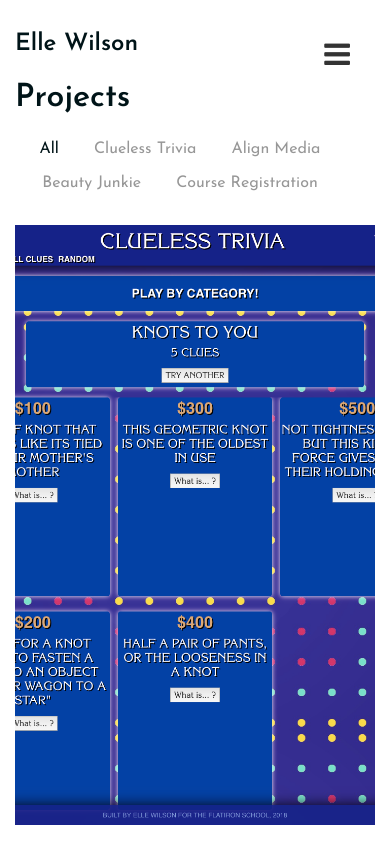
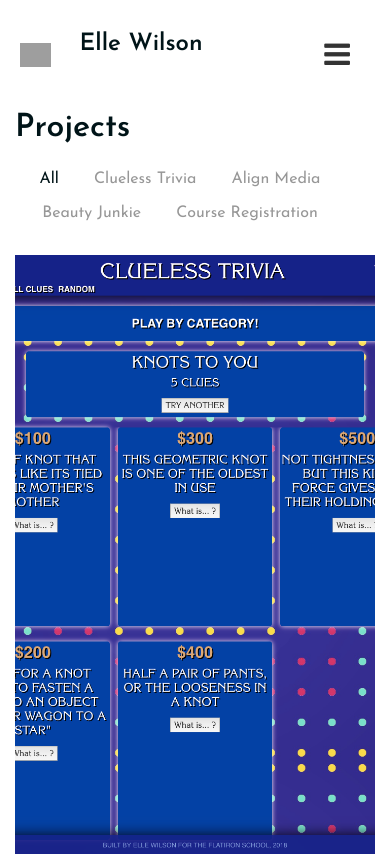
Before and after one commit to ellewilson96/web-portfolio, a PHP site: page /work.html in a window 390 px wide. Shown: the top 854 px of the page. Run offline with PHP 8.4, Linux system fonts and the light colour scheme; grey boxes are pictures that could not be loaded.

Commit message:
add personal photo to header and rework responsive layout

```diff
--- a/about.html
+++ b/about.html
@@ -37,10 +37,13 @@
 				<div class="col-lg-4 col-md-3">
 					<div class="logo">
 						<h2 class="site-logo">Elle Wilson</h2>
+				</div>
+					<div class="profile">
+						<img src="./img/profile.png">
 					</div>
 				</div>
 				<div class="col-lg-8 col-md-9">
-					<a href="" class="site-btn header-btn">Get in touch</a>
+					<a href="contact.html" class="site-btn header-btn">Get in touch</a>
 					<nav class="main-menu">
 						<ul>
 							<li><a href="home.html">Home</a></li>
--- a/blog.html
+++ b/blog.html
@@ -37,10 +37,13 @@
 				<div class="col-lg-4 col-md-3">
 					<div class="logo">
 						<h2 class="site-logo">Elle Wilson</h2>
+				</div>
+					<div class="profile">
+						<img src="./img/profile.png">
 					</div>
 				</div>
 				<div class="col-lg-8 col-md-9">
-					<a href="" class="site-btn header-btn">Get in touch</a>
+					<a href="contact.html" class="site-btn header-btn">Get in touch</a>
 					<nav class="main-menu">
 						<ul>
 							<li><a href="home.html">Home</a></li>
--- a/css/style.css
+++ b/css/style.css
@@ -363,6 +363,15 @@ ol {
 
 .site-logo {
   font-size: 24px;
+  padding-left: 15%;
+}
+
+.profile {
+  position: fixed;
+  top: 5%;
+  left: 5%;
+  max-width: 8%;
+  height: auto;
 }
 
 .main-menu ul {
@@ -490,6 +499,7 @@ ol {
 }
 
 .portfolio-intro {
+  padding-top: 8%;
   display: block;
 }
 
@@ -575,13 +585,17 @@ ol {
     Blog Page
 --------------------------*/
 .blog-item:first-child {
-  padding-top: 30px;
+  padding-top: 20%;
+}
+
+.blog-item:first-child {
   margin-bottom: 70px;
 }
 
 
 .blog-item img {
   border: 1px solid #cdcfd3;
+
 }
 
 .blog-item .read-more {
--- a/elements.html
+++ b/elements.html
@@ -35,7 +35,11 @@
 		<div class="container">
 			<div class="row">
 				<div class="col-lg-4">
+
 					<div class="logo">
+						<div class="profile">
+							<img src="./img/profile.png">
+						</div>
 						<h2 class="site-logo">Elle Wilson</h2>
 					</div>
 				</div>
--- a/home.html
+++ b/home.html
@@ -38,6 +38,9 @@
 				<div class="col-lg-4 col-md-3">
 					<div class="logo">
 						<h2 class="site-logo">Elle Wilson</h2>
+				</div>
+					<div class="profile">
+						<img src="./img/profile.png">
 					</div>
 				</div>
 				<div class="col-lg-8 col-md-9">
--- a/work.html
+++ b/work.html
@@ -33,12 +33,18 @@
 
 	<!-- header section start -->
 	<header class="header-section">
-		<div class="container-fluid">
+		<div class="container">
 			<div class="row">
-				<div class="logo">
-					<h2 class="site-logo">Elle Wilson</h2>
+				<div class="col-lg-4 col-md-3">
+					<div class="logo">
+						<h2 class="site-logo">Elle Wilson</h2>
 				</div>
-				<div class="home-2 container text-left text-md-right">
+					<div class="profile">
+						<img src="./img/profile.png">
+					</div>
+				</div>
+				<div class="col-lg-8 col-md-9">
+					<a href="contact.html" class="site-btn header-btn">Get in touch</a>
 					<nav class="main-menu">
 						<ul>
 							<li><a href="home.html">Home</a></li>
@@ -49,7 +55,6 @@
 						</ul>
 					</nav>
 				</div>
-				<a href="" class="site-btn header-btn">Get in touch</a>
 			</div>
 		</div>
 		<div class="nav-switch">
```
Also changed, not shown: contact.html (+6 -2 lines), 1 other file.
